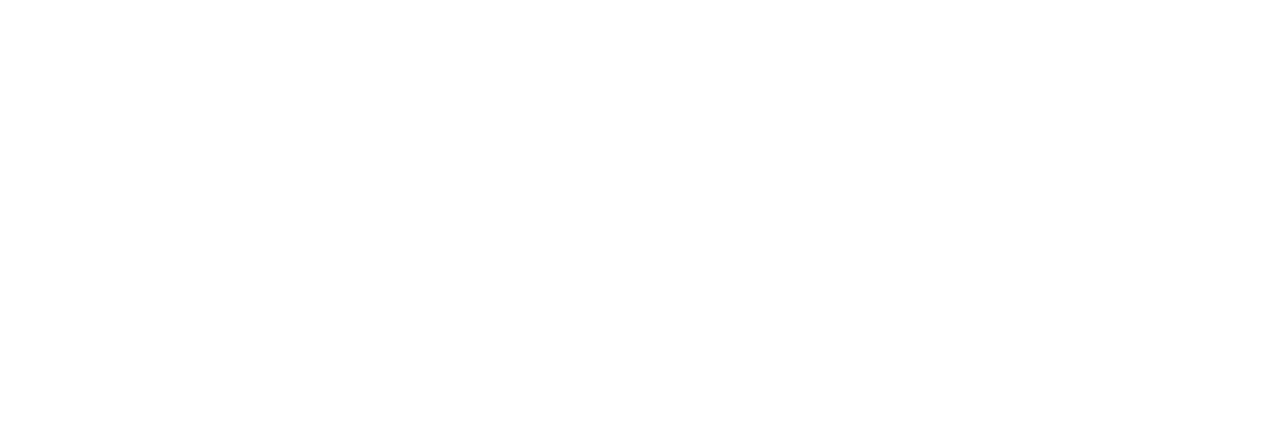
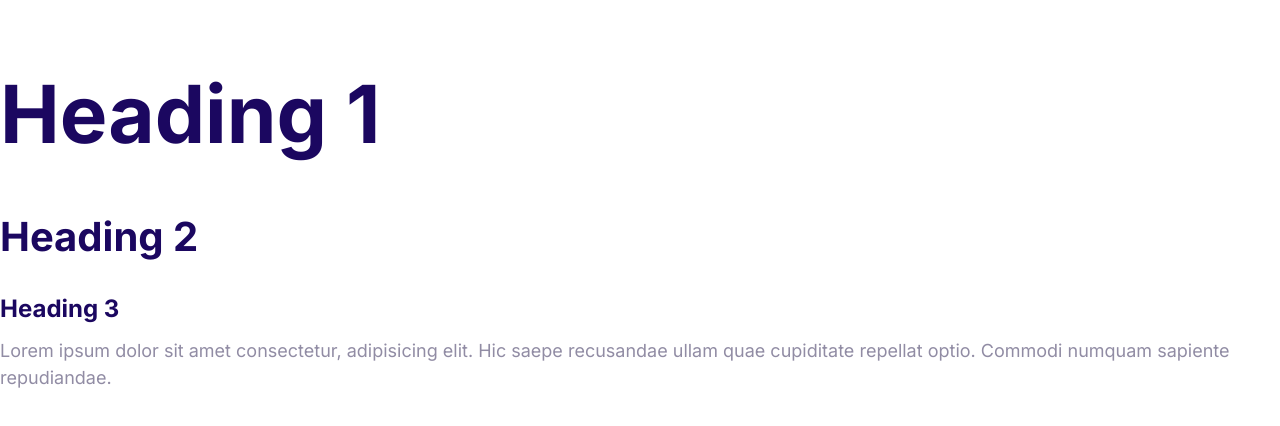
Before and after one commit to diego-cuadros/moshified, a plain HTML site: page index.html in a window 1280 px wide. Drawn offline with Linux system fonts and the light colour scheme.

Commit message:
Define the styles for the fonts

```diff
--- a/css/styles.css
+++ b/css/styles.css
@@ -5,3 +5,53 @@
     --color-headings:#1b0760;
     --color-body:#918ca4;
 }
+
+html{
+    font-size: 62.5%;
+}
+
+body{
+    font-family: Inter,Arial, Helvetica, sans-serif;
+    font-size:2.4rem;
+    line-height: 1.5;
+    color: var(--color-body);
+}
+
+h1,h2,h3{
+    color: var(--color-headings);
+    margin-bottom:1rem;
+}
+
+h1{
+    font-size: 7rem;
+}
+
+h2{
+    font-size: 4rem;
+}
+
+h3{
+    font-size:3rem;
+}
+
+p{
+    margin-top: 0;
+}
+
+@media screen and (min-width:1024px){
+    body{
+        font-size: 1.8rem;
+    }
+
+    h1{
+        font-size: 8rem;
+    }
+
+    h2{
+        font-size: 4rem;
+    }
+
+    h3{
+        font-size: 2.4rem;
+    }
+}
--- a/index.html
+++ b/index.html
@@ -5,8 +5,23 @@
     <meta http-equiv="X-UA-Compatible" content="IE=edge" />
     <meta name="viewport" content="width=device-width, initial-scale=1.0" />
     <title>Document</title>
+    <link rel="preconnect" href="https://fonts.googleapis.com" />
+    <link rel="preconnect" href="https://fonts.gstatic.com" crossorigin />
+    <link
+      href="https://fonts.googleapis.com/css2?family=Inter:wght@400;700&display=swap"
+      rel="stylesheet"
+    />
     <link rel="stylesheet" href="css/normalize.css" />
     <link rel="stylesheet" href="css/styles.css" />
   </head>
-  <body></body>
+  <body>
+    <h1>Heading 1</h1>
+    <h2>Heading 2</h2>
+    <h3>Heading 3</h3>
+    <p>
+      Lorem ipsum dolor sit amet consectetur, adipisicing elit. Hic saepe
+      recusandae ullam quae cupiditate repellat optio. Commodi numquam sapiente
+      repudiandae.
+    </p>
+  </body>
 </html>
```
